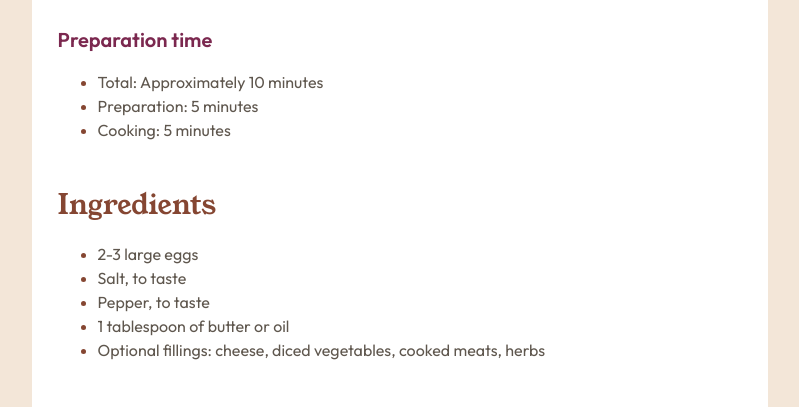
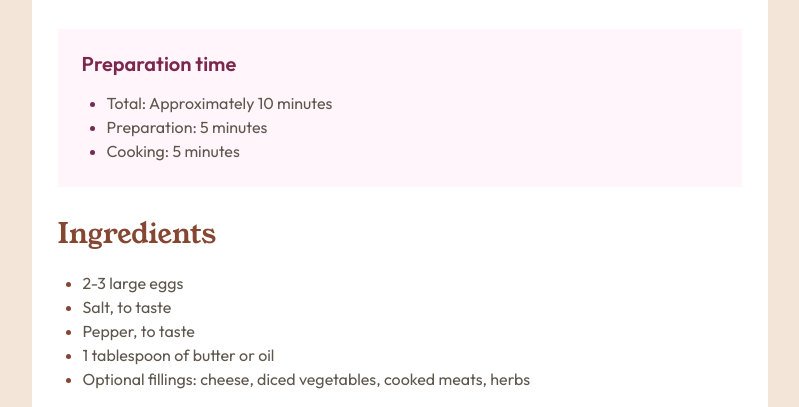
Before and after one commit to Celthros/recipe-page-challenge, a website: page index.html in a window 1280 px wide. Shown: the part 545-952 px from the top of the page, without its empty margins (240-1039 px from the left). Drawn offline with Linux system fonts and the light colour scheme.

Commit message:
Refactor SCSS styles for Recipe page layout and update HTML structure

```diff
--- a/index.html
+++ b/index.html
@@ -21,7 +21,7 @@
 			</figure>
 		</header>
 
-		<article id="recipe-content" class="recipe-content">
+		<article id="recipe" class="recipe">
 			<section id="recipe-heading" aria-labelledby="recipe-heading">
 				<h1>Simple Omelette Recipe</h1>
 
@@ -29,8 +29,8 @@
 					to perfection, optionally filled with your choice of cheese, vegetables, or meats.</p>
 			</section>
 
-			<section id="recipe-prep-time" aria-labelledby="prep-time-heading">
-				<h3 id="prep-time-heading">Preparation time</h3>
+			<section id="recipe-prep-time" class="recipe-prep-time" aria-labelledby="recipe-prep-time-heading">
+				<h2 id="recipe-prep-time-heading" class="recipe-prep-time-heading">Preparation time</h2>
 
 				<ul>
 					<li>Total: Approximately 10 minutes</li>
@@ -39,8 +39,8 @@
 				</ul>
 			</section>
 
-			<section id="recipe-ingredients" aria-labelledby="ingredients-heading">
-				<h2 id="ingredients-heading">Ingredients</h2>
+			<section id="recipe-ingredients" aria-labelledby="recipe-ingredients-heading">
+				<h2 id="recipe-ingredients-heading">Ingredients</h2>
 				<ul>
 					<li>2-3 large eggs</li>
 					<li>Salt, to taste</li>
@@ -50,8 +50,8 @@
 				</ul>
 			</section>
 			<hr aria-hidden="true">
-			<section id="recipe-instructions" aria-labelledby="instructions-heading">
-				<h2 id="instructions-heading">Instructions</h2>
+			<section id="recipe-instructions" aria-labelledby="recipe-instructions-heading">
+				<h2 id="recipe-instructions-heading">Instructions</h2>
 
 				<ol>
 					<li>Beat the eggs: In a bowl, beat the eggs with a pinch of salt and pepper until they are well mixed.
@@ -76,8 +76,8 @@
 				</ol>
 			</section>
 			<hr aria-hidden="true">
-			<section id="recipe-nutrition" aria-labelledby="nutrition-heading">
-				<h2 id="nutrition-heading">Nutrition</h2>
+			<section id="recipe-nutrition" aria-labelledby="recipe-nutrition-heading">
+				<h2 id="recipe-nutrition-heading">Nutrition</h2>
 
 				<p>The table below shows nutritional values per serving without the additional fillings.</p>
 
--- a/src/css/base/_base.scss
+++ b/src/css/base/_base.scss
@@ -69,7 +69,7 @@ main {
   padding          : var(--clamp-main-spacing);
   display          : flex;
   flex-direction   : column;
-  justify-content  : start;
+  justify-content  : flex-start;
   align-items      : center;
   width            : 100%;
   max-width        : 46rem;
@@ -79,6 +79,10 @@ main {
 
 ul, ol {
   color : var(--color-Stone-600);
+  margin-block-start   : 0;
+  margin-block-end     : 0;
+  padding-inline-start : 25px;
+  padding-inline-end : 25px;
   }
 
 ul ::marker,
--- a/src/css/components/_recipes.scss
+++ b/src/css/components/_recipes.scss
@@ -1,7 +1,36 @@
-.recipe-content {
+@use "../abstract/mixins";
+
+.recipe {
   display         : flex;
   flex-direction  : column;
-  justify-content : start;
+  justify-content : flex-start;
   align-items     : stretch;
   gap             : var(--spacing-400);
+
+  &-prep-time {
+	background-color : var(--color-Rose-50);
+	padding          : var(--spacing-300);
+	display          : flex;
+	flex-direction   : column;
+	gap              : 16px;
+
+	& ul, & ol {
+	  color                : var(--color-Stone-600);
+	  }
+
+	& ul ::marker,
+	& ol ::marker {
+	  color       : var(--color-Rose-800);
+	  font-weight : bold;
+	  }
+	}
+
+  &-prep-time-heading {
+	margin-block-end : 0.063rem;
+	font-size   : var(--font-20);
+	line-height : var(--line-height);
+	color       : var(--color-Rose-800);
+	@include mixins.outfit-font(600);
+	}
+
   }
```
Also changed, not shown: style.min.css, 1 other file.
